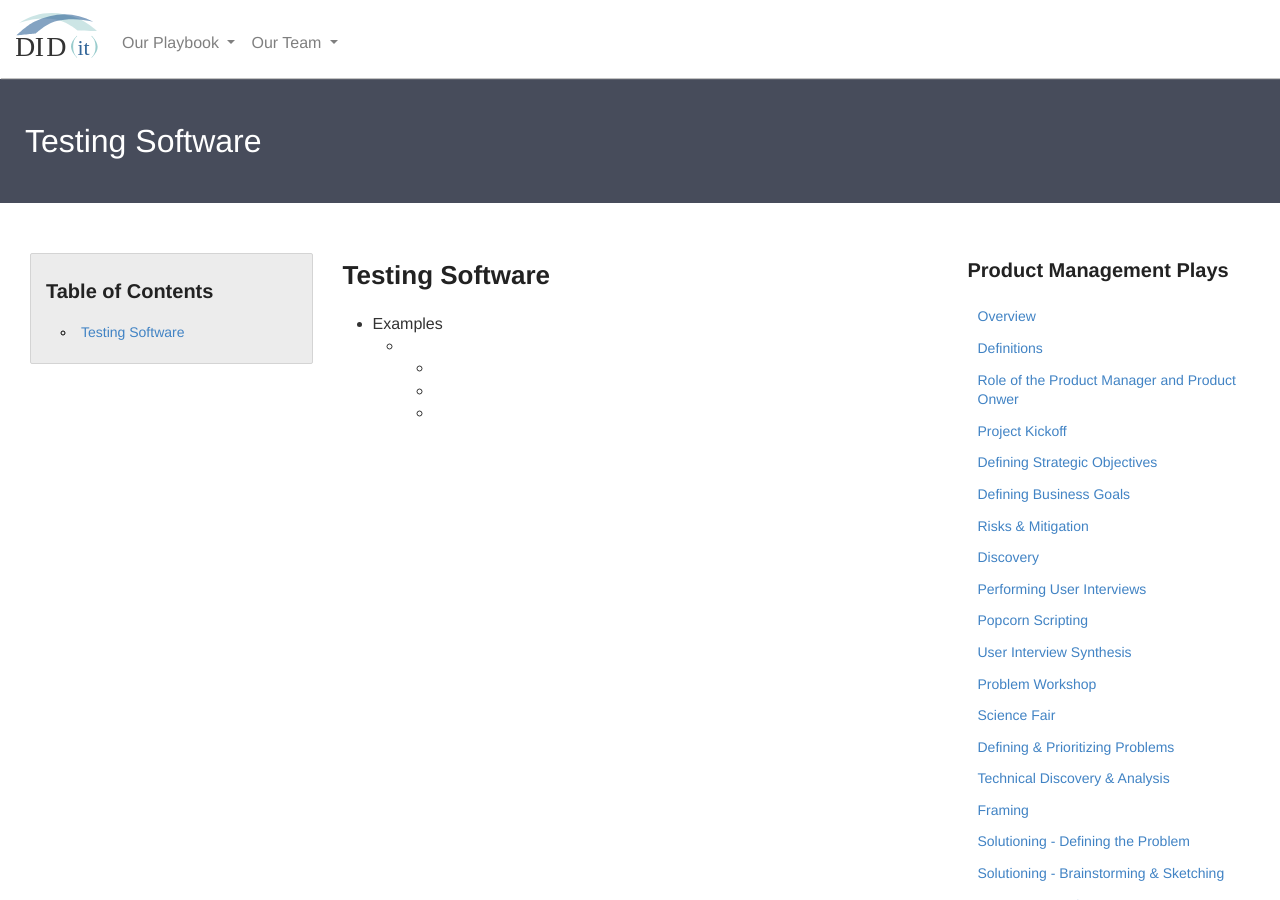
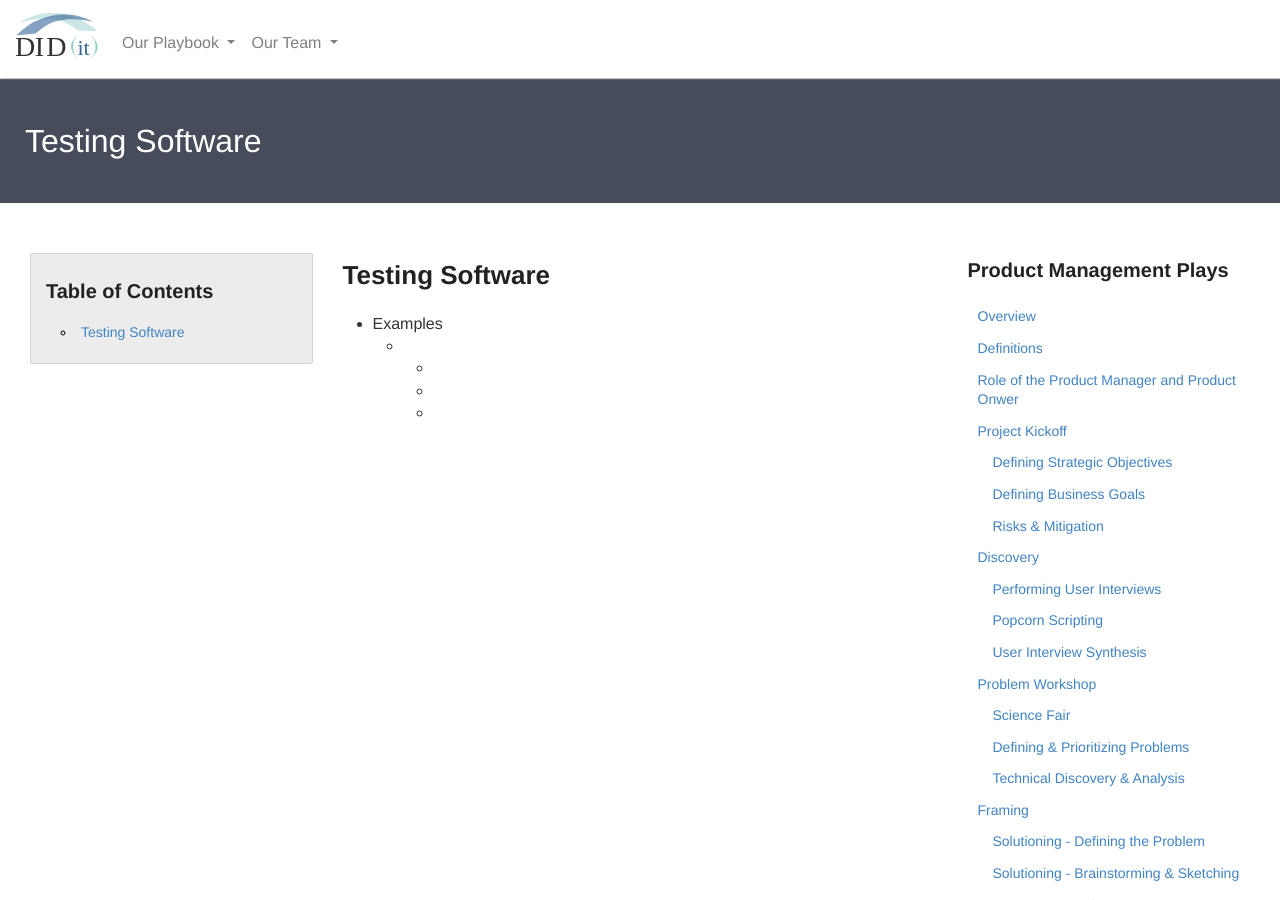
Before and after one commit to KnightPointSystems/kps_playbook, a Jekyll site: the page built from testing-software.md, in a window 1280 px wide and 900 px high. Built offline with Jekyll 4.4.1, drawn with Linux system fonts in a browser that asks for light colours; nearby versions of some CDN libraries.

Commit message:
Added main topics and sub topics for plays

```diff
--- a/_includes/product-plays.html
+++ b/_includes/product-plays.html
@@ -5,43 +5,59 @@
                     <li><a href="{{ site.baseurl }}/definitions">Definitions</a></li>
                     <li><a href="#">Role of the Product Manager and Product Onwer</a></li>
                     <li><a href="{{ site.baseurl }}/kickoff">Project Kickoff</a></li>
+                        <ul><ul><ul>
                             <li><a href="{{ site.baseurl }}/strategic-objectives">Defining Strategic Objectives</a></li>
                             <li><a href="{{ site.baseurl }}/business-goals">Defining Business Goals</a></li>
                             <li><a href="{{ site.baseurl }}/risks-mitigation">Risks &amp; Mitigation</a></li>
+                        </ul></ul></ul>
                     <li><a href="{{ site.baseurl }}/discovery">Discovery</a></li>
+                        <ul><ul><ul>
                             <li><a href="{{ site.baseurl }}/user-interviews">Performing User Interviews</a></li>
                             <li><a href="{{ site.baseurl }}/popcorn-scripting">Popcorn Scripting</a></li>
                             <li><a href="{{ site.baseurl }}/interview-synthesis">User Interview Synthesis</a></li>
+                        </ul></ul></ul>
                     <li><a href="{{ site.baseurl }}/problem-workshop">Problem Workshop</a></li>
+                        <ul><ul><ul>
                             <li><a href="{{ site.baseurl }}/science-fair">Science Fair</a></li>
                             <li><a href="{{ site.baseurl }}/defining-problems">Defining &amp; Prioritizing Problems</a></li>
                             <li><a href="#">Technical Discovery &amp; Analysis</a></li>
+                        </ul></ul></ul>
                     <li><a href="{{ site.baseurl }}/framing">Framing</a></li>
+                        <ul><ul><ul>
                             <li><a href="{{ site.baseurl }}/defining-the-problem">Solutioning - Defining the Problem</a></li>
                             <li><a href="{{ site.baseurl }}/solutioning-sketching">Solutioning - Brainstorming &amp; Sketching</a></li>
                             <li><a href="#">Prototype Interviews</a></li>
                             <li><a href="{{ site.baseurl }}/business-metrics">Defining Business Value Metrics</a></li>
+                        </ul></ul></ul>
                     <li><a href="{{ site.baseurl }}/inception">Inception</a></li>
+                        <ul><ul><ul>
                             <li><a href="#">Art Gallery</a></li>
                             <li><a href="{{ site.baseurl }}/prioritization">Prioritization</a></li>
                             <li><a href="#">Feature Sizing</a></li>
+                        </ul></ul></ul>
                     <li><a href="{{ site.baseurl }}/generating-backlog">Generating a Backlog</a></li>
+                        <ul><ul><ul>
                             <li><a href="#">Writing User Stories</a></li>
                             <li><a href="{{ site.baseurl }}/acceptance-criteria">Writing Acceptance Criteria</a></li>
                             <li><a href="{{ site.baseurl }}/measuring-value">Measuring Business Value</a></li>
                             <li><a href="{{ site.baseurl }}/definition-of-done">Defining Definition of Done</a></li>
+                        </ul></ul></ul>
                     <li><a href="{{ site.baseurl }}/delivering-product">Delivering a Product</a></li>
+                    <ul><ul><ul>
                             <li><a href="{{ site.baseurl }}/defining-releases">Defining Releases</a></li>
                             <li><a href="{{ site.baseurl }}/measuring-velocity">Measuring &amp; Using Velocity</a></li>
                             <li><a href="{{ site.baseurl }}/testing-software">Testing Software</a></li>
                             <li><a href="{{ site.baseurl }}/system-services">Integrating with Systems &amp; Services</a></li>
                             <li><a href="{{ site.baseurl }}/client-management">Client Management</a></li>
                             <li><a href="#">Setting Up a Product Board</a></li>
+                    </ul></ul></ul>
                     <li><a href="#">All the Meetings You Need</a></li>
+                        <ul><ul><ul>
                             <li><a href="{{ site.baseurl }}/daily-standup">Daily Standup</a></li>
                             <li><a href="{{ site.baseurl }}/story-sizing">Story Sizing</a></li>
                             <li><a href="{{ site.baseurl }}/derisking">Derisking</a></li>
                             <li><a href="{{ site.baseurl }}/retrospective">Retrospective</a></li>
                             <li><a href="{{ site.baseurl }}/check-in">Client Check In</a></li>
+                        </ul></ul></ul>
                 </ul>
     </div>
```
Lines whose indentation alone changed are shown as unchanged.
